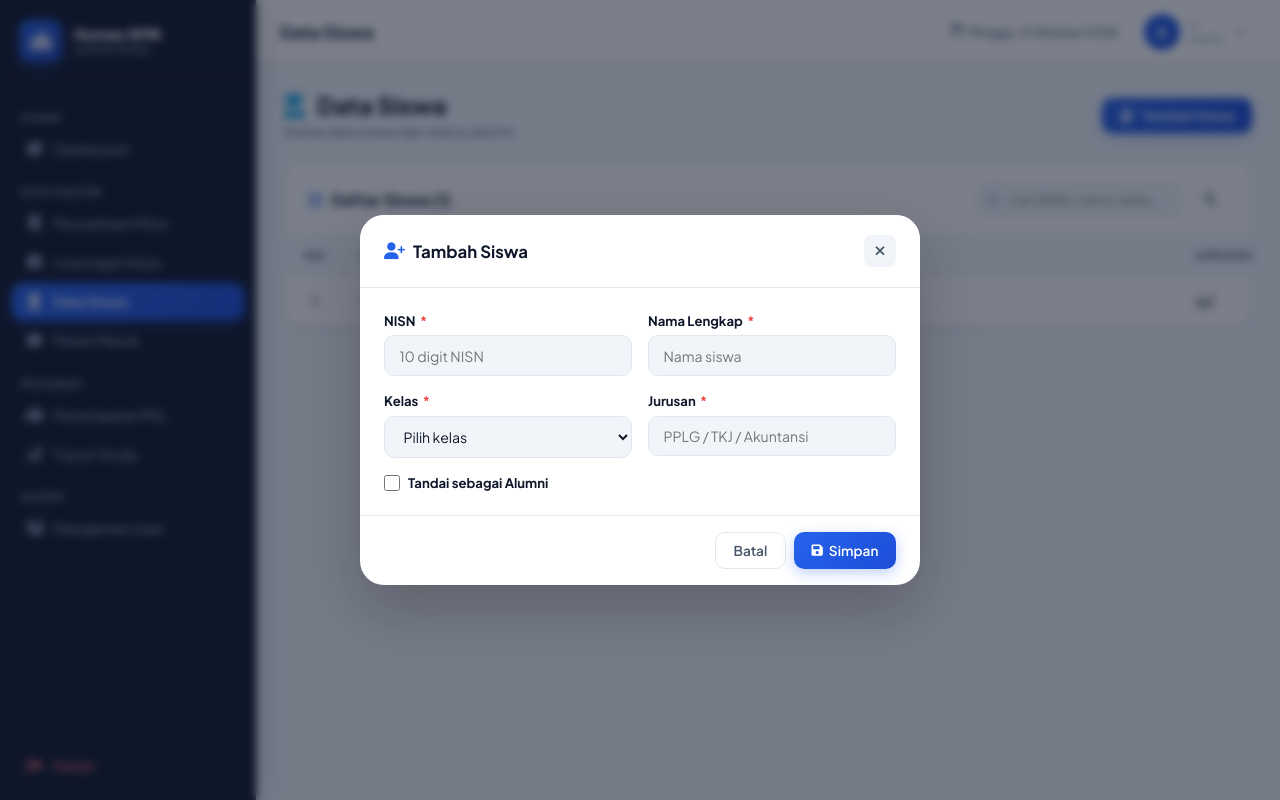
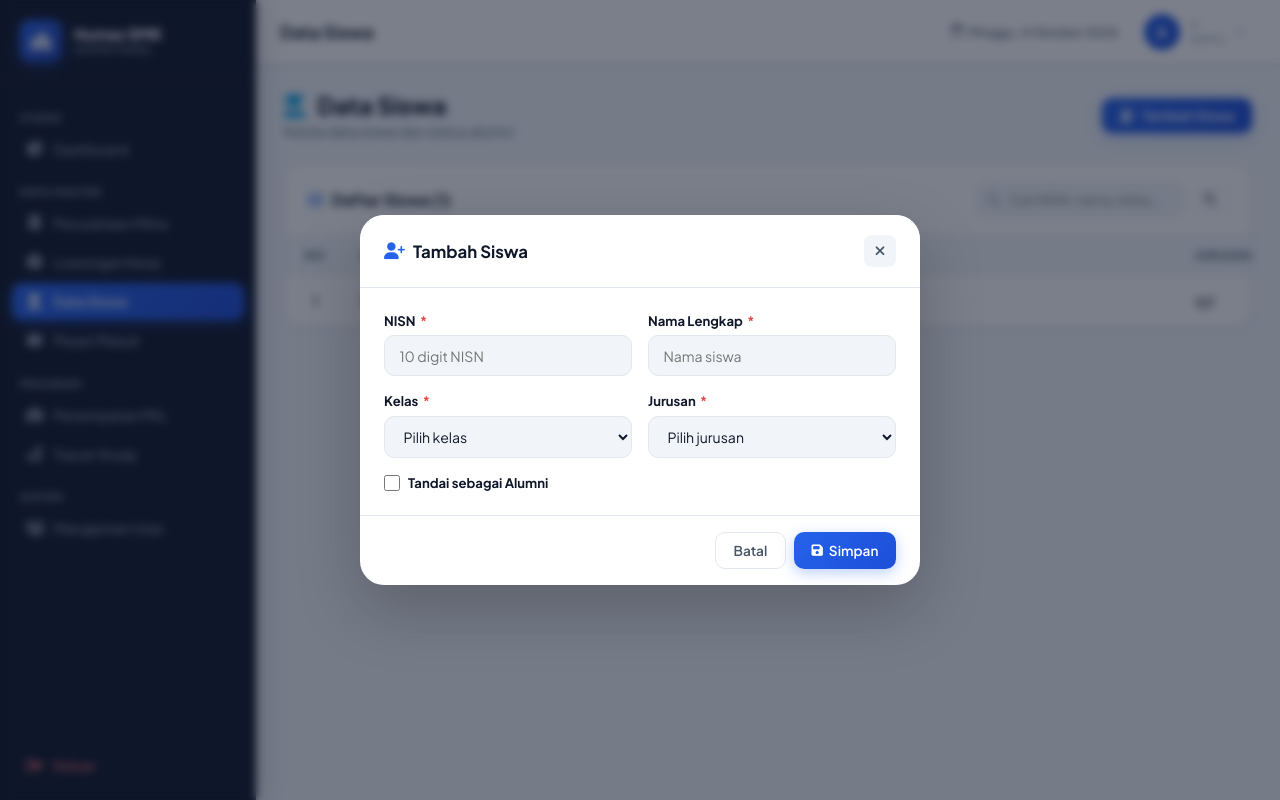
Before and after one commit to maulanamuhammadzidan4-commits/humas-project, a PHP site: page /admin/siswa.php in a window 1280 px wide, after a click on "Tambah Siswa". Run offline with PHP 8.4, Linux system fonts and the light colour scheme; the visitor is signed in with stand-in values (Sample User, id 1); data comes from the database, SQL or seed files in the repository; some libraries are stand-ins or nearby versions.

Commit message:
feat: update jurusan field to use dropdown selection and enhance SiswaRepository for major options

```diff
--- a/admin/backend/siswa_handler.php
+++ b/admin/backend/siswa_handler.php
@@ -27,7 +27,7 @@ try {
         $nisn = validateString($_POST['nisn'] ?? null, 'NISN', 10, 10);
         $nama_siswa = validateString($_POST['nama_siswa'] ?? null, 'Nama siswa', 1, 150);
         $kelas = validateEnum($_POST['kelas'] ?? null, SiswaRepository::getClassOptions(), 'kelas');
-        $jurusan = validateString($_POST['jurusan'] ?? null, 'Jurusan', 1, 50);
+        $jurusan = validateEnum($_POST['jurusan'] ?? null, SiswaRepository::getMajorOptions(), 'jurusan');
         $status_alumni = isset($_POST['status_alumni'])
             ? (validateEnum($_POST['status_alumni'], ['1'], 'status alumni') === '1' ? 1 : 0)
             : 0;
@@ -58,7 +58,7 @@ try {
         $nisn = validateString($_POST['nisn'] ?? null, 'NISN', 10, 10);
         $nama_siswa = validateString($_POST['nama_siswa'] ?? null, 'Nama siswa', 1, 150);
         $kelas = validateEnum($_POST['kelas'] ?? null, SiswaRepository::getClassOptions(), 'kelas');
-        $jurusan = validateString($_POST['jurusan'] ?? null, 'Jurusan', 1, 50);
+        $jurusan = validateEnum($_POST['jurusan'] ?? null, SiswaRepository::getMajorOptions(), 'jurusan');
         $status_alumni = isset($_POST['status_alumni'])
             ? (validateEnum($_POST['status_alumni'], ['1'], 'status alumni') === '1' ? 1 : 0)
             : 0;
--- a/admin/siswa.php
+++ b/admin/siswa.php
@@ -262,7 +262,12 @@ $page_title = "Data Siswa";
 
                     <div class="form-group">
                         <label>Jurusan <span class="required">*</span></label>
-                        <input type="text" name="jurusan" class="form-control" required maxlength="50" placeholder="PPLG / TKJ / Akuntansi">
+                        <select name="jurusan" class="form-control" required>
+                            <option value="">Pilih jurusan</option>
+                            <?php foreach (SiswaRepository::getMajorOptions() as $jurusan): ?>
+                                <option value="<?= htmlspecialchars($jurusan, ENT_QUOTES, 'UTF-8') ?>"><?= htmlspecialchars($jurusan, ENT_QUOTES, 'UTF-8') ?></option>
+                            <?php endforeach; ?>
+                        </select>
                     </div>
                 </div>
 
@@ -342,7 +347,12 @@ $page_title = "Data Siswa";
 
                     <div class="form-group">
                         <label>Jurusan <span class="required">*</span></label>
-                        <input type="text" name="jurusan" id="e_jurusan" class="form-control" required maxlength="50">
+                        <select name="jurusan" id="e_jurusan" class="form-control" required>
+                            <option value="">Pilih jurusan</option>
+                            <?php foreach (SiswaRepository::getMajorOptions() as $jurusan): ?>
+                                <option value="<?= htmlspecialchars($jurusan, ENT_QUOTES, 'UTF-8') ?>"><?= htmlspecialchars($jurusan, ENT_QUOTES, 'UTF-8') ?></option>
+                            <?php endforeach; ?>
+                        </select>
                     </div>
                 </div>
 
--- a/backend/repositories/SiswaRepository.php
+++ b/backend/repositories/SiswaRepository.php
@@ -2,13 +2,23 @@
 
 final class SiswaRepository
 {
-    private const CLASS_MAJORS = ['AT', 'TJKT', 'PPLG', 'TE'];
+    private const CLASS_COUNTS = [
+        'AT' => 5,
+        'TJKT' => 4,
+        'PPLG' => 4,
+        'TE' => 5,
+    ];
+
+    public static function getMajorOptions(): array
+    {
+        return array_keys(self::CLASS_COUNTS);
+    }
 
     public static function getClassOptions(): array
     {
         $classes = [];
-        foreach (self::CLASS_MAJORS as $major) {
-            for ($number = 1; $number <= 5; $number++) {
+        foreach (self::CLASS_COUNTS as $major => $count) {
+            for ($number = 1; $number <= $count; $number++) {
                 $classes[] = "XII {$major} {$number}";
             }
         }
```
